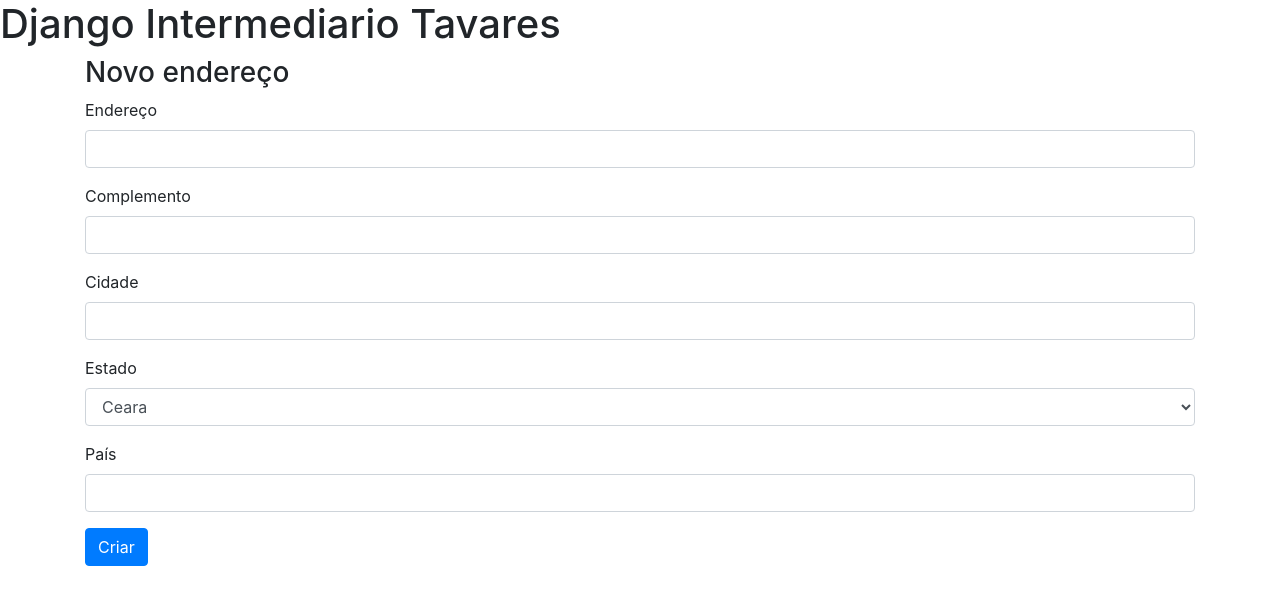
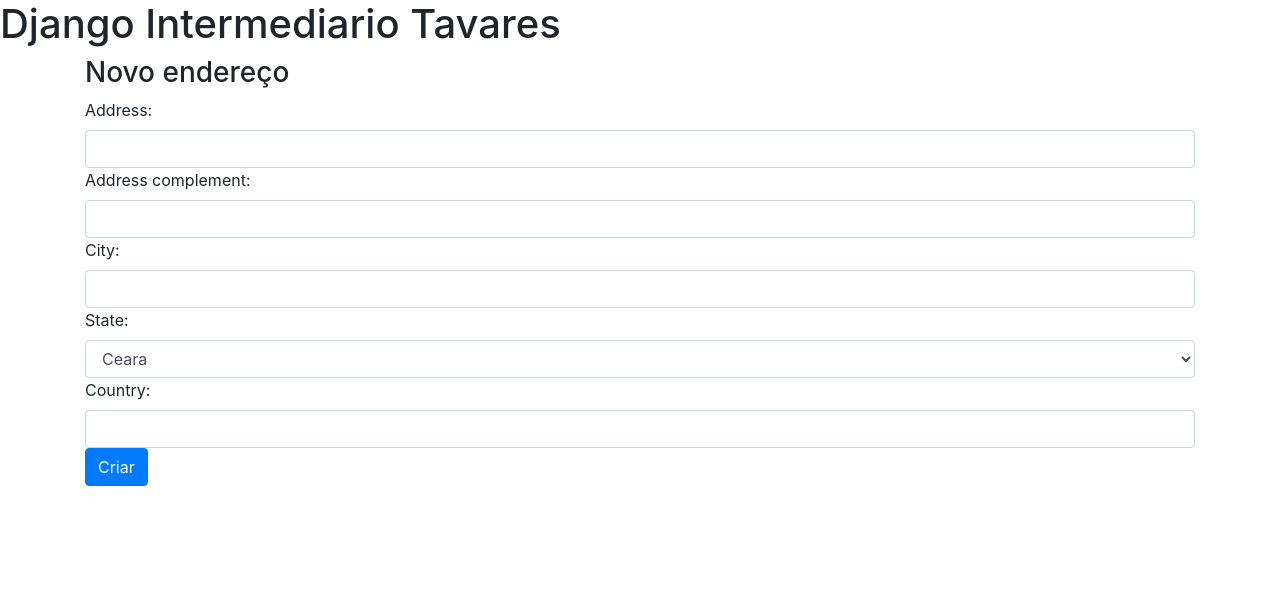
Before and after one commit to leandromt/django_intermediario, a Django app: page /addresses/create/ in a window 1280 px wide. Shown: the top 605 px of the page. Run offline with Django 3.2, Linux system fonts and the light colour scheme; a user stored in the database is signed in; some libraries are stand-ins or nearby versions.

Commit message:
Add form validate

```diff
--- /dev/null
+++ b/my_app/forms.py
@@ -0,0 +1,26 @@
+from django import forms
+from .models import STATE_CHOICE
+
+
+class AddressForm(forms.Form):
+    address = forms.CharField(
+        max_length=255,
+        widget=forms.TextInput(attrs={'class': 'form-control'})
+    )
+    address_complement = forms.CharField(
+        max_length=255,
+        required=False,
+        widget=forms.TextInput(attrs={'class': 'form-control'})
+    )
+    city = forms.CharField(
+        max_length=255,
+        widget=forms.TextInput(attrs={'class': 'form-control'})
+    )
+    state = forms.ChoiceField(
+        choices=STATE_CHOICE,
+        widget=forms.Select(attrs={'class': 'form-control'})
+    )
+    country = forms.CharField(
+        max_length=255,
+        widget=forms.TextInput(attrs={'class': 'form-control'})
+    )
--- a/my_app/views.py
+++ b/my_app/views.py
@@ -3,6 +3,7 @@ from django.shortcuts import render, redirect
 from django.contrib.auth import authenticate, login as django_login, logout as django_logout
 from django.contrib.auth.decorators import login_required
 from .models import Address, STATE_CHOICE
+from .forms import AddressForm
 
 
 def login(request: HttpRequest):
@@ -47,18 +48,21 @@ def address_list(request):
 @login_required(login_url='/login')
 def address_create(request):
     if request.method == 'GET':
-        return render(request, 'my_app/address/create.html', {'states': STATE_CHOICE})
+        form = AddressForm()
+    else:
+        form = AddressForm(request.POST)
+        if form.is_valid():
+            Address.objects.create(
+                address=form.cleaned_data['address'],
+                address_complement=form.cleaned_data['address'],
+                city=form.cleaned_data['city'],
+                state=form.cleaned_data['state'],
+                country=form.cleaned_data['country'],
+                user=request.user
+            )
+            return redirect('/addresses/')
 
-    Address.objects.create(
-        address=request.POST.get('address'),
-        address_complement=request.POST.get('address'),
-        city=request.POST.get('city'),
-        state=request.POST.get('state'),
-        country=request.POST.get('country'),
-        user=request.user
-    )
-
-    return redirect('/addresses/')
+    return render(request, 'my_app/address/create.html', {'form': form})
 
 
 @login_required(login_url='/login')
@@ -66,7 +70,8 @@ def address_update(request, id):
     address = Address.objects.get(id=id)
 
     if request.method == 'GET':
-        return render(request, 'my_app/address/update.html', {'states': STATE_CHOICE, 'address': address})
+        form = AddressForm()
+        return render(request, 'my_app/address/update.html', {'form': form})
 
     address.address = request.POST.get('address')
     address.address_complement = request.POST.get('address_complement')
--- a/templates/my_app/address/create.html
+++ b/templates/my_app/address/create.html
@@ -5,8 +5,9 @@
 {% block content %}
     <div class="container">
         <h3>Novo endereço</h3>
-        <form method="post" action="/addresses/create" class="class">
-            {% include 'my_app/address/form.html' %}
+        <form method="post" action="/addresses/create/" class="class">
+            {% csrf_token %}
+            {{ form }}
             <button type="submit" class="btn btn-primary">Criar</button>
         </form>
     </div>
--- a/templates/my_app/address/update.html
+++ b/templates/my_app/address/update.html
@@ -6,7 +6,8 @@
     <div class="container">
         <h3>Editar endereço</h3>
         <form method="post" action="/addresses/{{ address.id }}/update/" class="class">
-            {% include 'my_app/address/form.html' %}
+            {% csrf_token %}
+            {{ form }}
             <button type="submit" class="btn btn-primary">Salvar</button>
         </form>
     </div>
```
Also changed, not shown: db.sqlite3.
